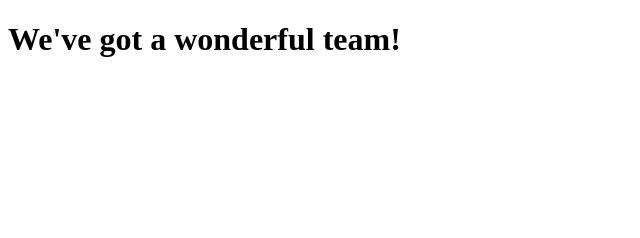
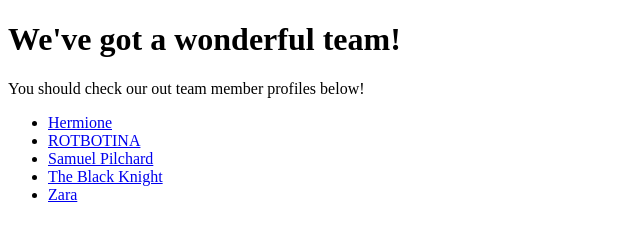
Before and after one commit to kclddh-7aavdm14-2020/week-3-fix-the-gallery-of-nonsense-danielbower, a plain HTML site: page people/index.html in a window 1280 px wide. Shown: the whole page, without its empty margins (0-640 px from the left). Drawn offline with Linux system fonts and the light colour scheme.

Commit message:
New file names.

```diff
--- a/people/index.html
+++ b/people/index.html
@@ -7,11 +7,17 @@
 
         <h1>We've got a wonderful team!</h1>
 
-        <!-- Can you create an unordered list of links to each member of our team.
-            If you think they might have created their html with stupid files, you're right! Fix them?
-        -->
+        <p>You should check our out team member profiles below!</p>
 
-        <!-- Bonus points: give them 'pretty permalinks' -->
+        <p>
+            <ul>
+                <li><a href="../people/hermione.html">Hermione</a></li>
+                <li><a href="../people/robotina.html">ROTBOTINA</a></li>
+                <li><a href="../people/samuel-p.html">Samuel Pilchard</a></li>
+                <li><a href="../people/the-black-knight.html">The Black Knight</a></li>
+                <li><a href="../people/zara.html">Zara</a></li>
+            </ul>
+        </p>
 
     </body>
 </html>
```
Also changed, not shown: collection/father-william/index.html (+7 -6 lines), people/robotina.html (renamed from people/RoBoTiNa .html), 2 other files.
